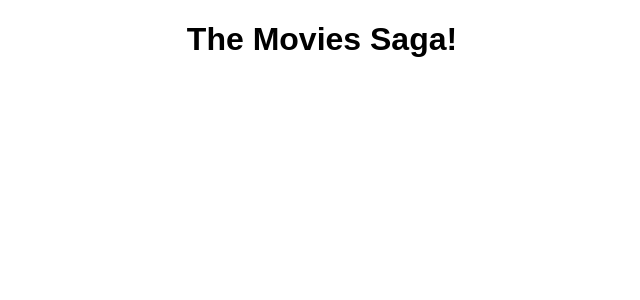
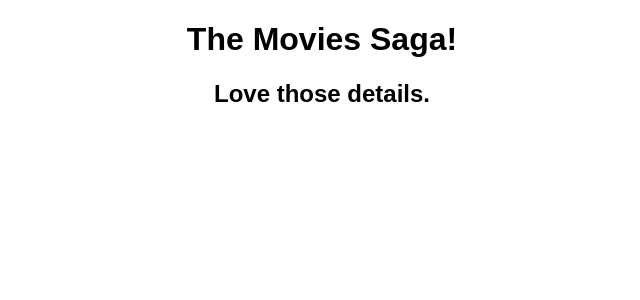
Before and after one commit to finstero/weekend-movie-sagas, a React (Create React App) app: page /#/details in a window 1280 px wide. Shown: the top 300 px of the page, without its empty margins (318-958 px from the left). Built offline with nearby package versions, Linux system fonts and the light colour scheme.

Commit message:
component skeletons done and onto App.js

```diff
--- /dev/null
+++ b/src/components/AddMovie/AddMovie.jsx
@@ -0,0 +1,11 @@
+
+function AddMovie () {
+
+    return(
+        <>
+        <h2>Add some movies.</h2>
+        </>
+    )
+}
+
+export default AddMovie;
--- a/src/components/App/App.js
+++ b/src/components/App/App.js
@@ -1,6 +1,10 @@
 import { HashRouter as Router, Route } from 'react-router-dom';
 import './App.css';
-import MovieList from '../MovieList/MovieList'
+
+// components
+import MovieList from '../MovieList/MovieList';
+import Details from '../Details/Details';
+import AddMovie from '../AddMovie/AddMovie';
 
 function App() {
     return (
@@ -11,10 +15,10 @@ function App() {
                     <MovieList />
                 </Route>
                 <Route path="/details">
-                    {/* Details page */}
+                    <Details />
                 </Route>
                 <Route path="/add">
-                    {/* Add Movie page */}
+                    <AddMovie />
                 </Route>
             </Router>
         </div>
--- /dev/null
+++ b/src/components/Details/Details.jsx
@@ -0,0 +1,10 @@
+
+function Details () {
+    return (
+        <>
+        <h2>Love those details.</h2>
+        </>
+    )
+}
+
+export default Details;
```
